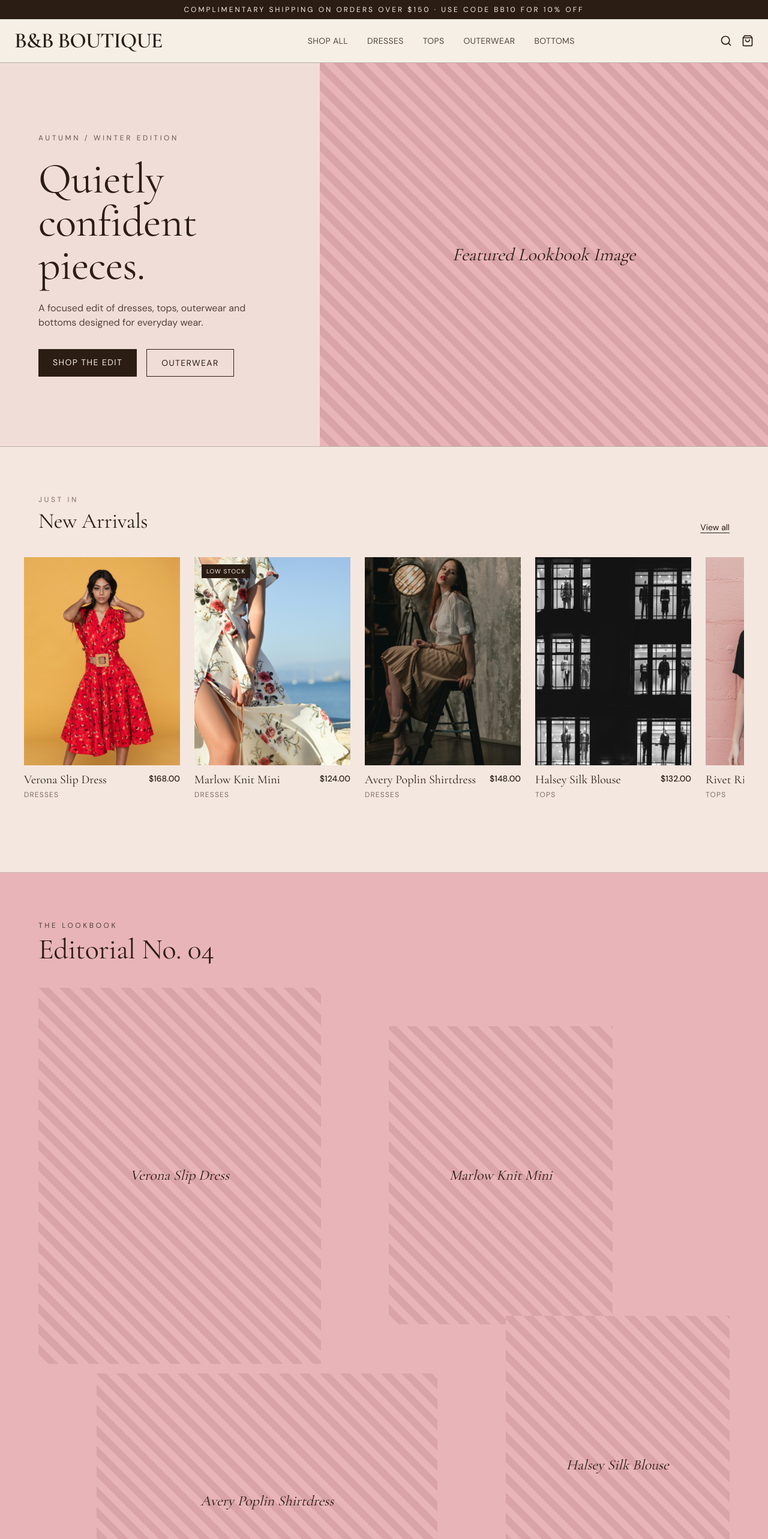
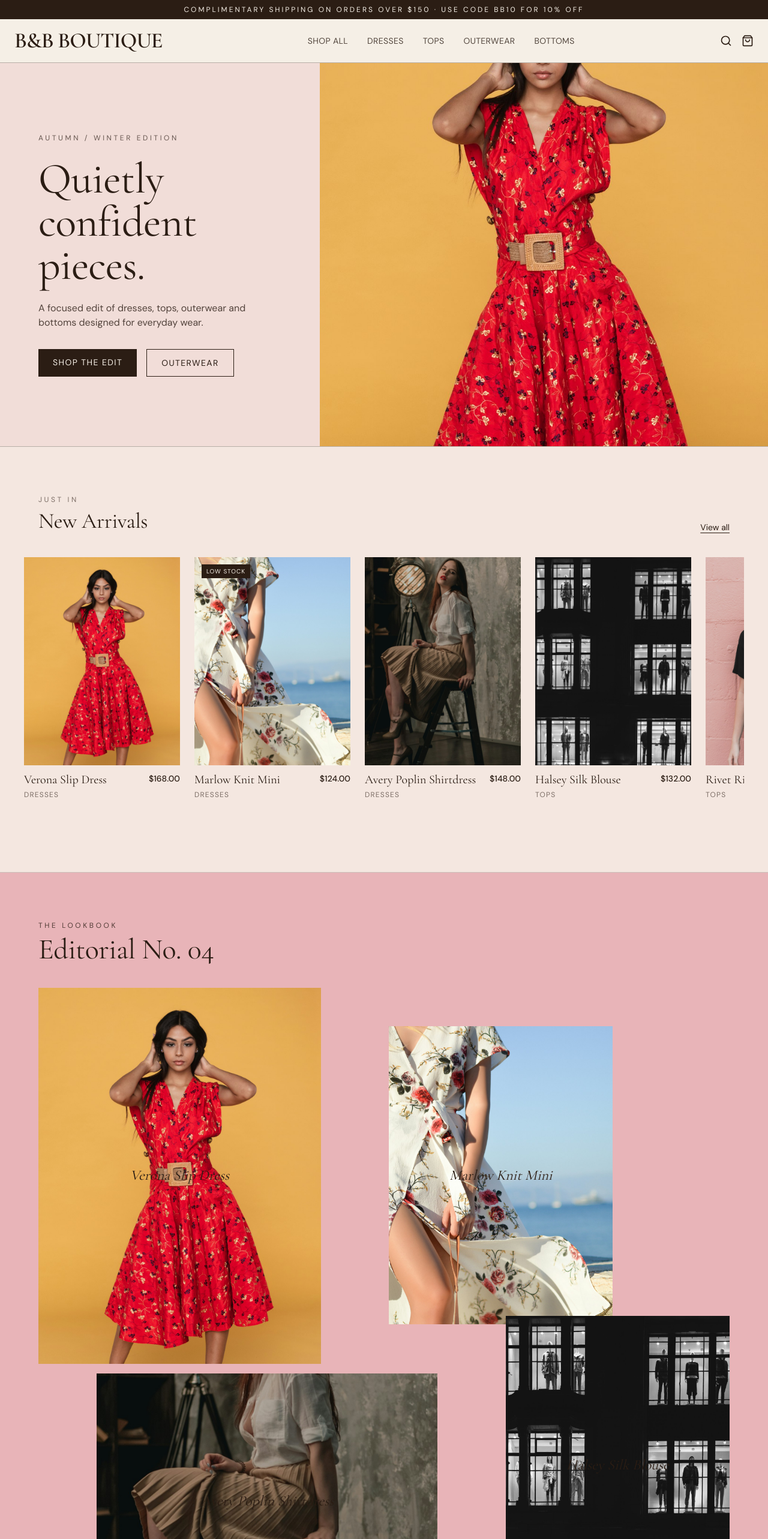
Before and after one commit to adxnana/BBbeautyBoutique, a React (Vite) app: page / in a window 1280 px wide. Shown: the top 2566 px of the page at 60% size. Built offline with nearby package versions, Linux system fonts and the light colour scheme.

Commit message:
Update Home.jsx

```diff
--- a/src/pages/Home.jsx
+++ b/src/pages/Home.jsx
@@ -5,6 +5,10 @@
 export default function Home() {
   const newArrivals = products.slice(0, 6);
   const lookbook = products.slice(0, 4);
+
+  // Pick a dynamic, striking main image for the primary hero asset
+  const heroProduct = products.find((p) => p.id === "beaumont-trench") || products[0];
+  const heroImage = heroProduct?.images?.[0];
 
   return (
     <div>
@@ -35,8 +39,17 @@
             </Link>
           </div>
         </div>
-        <div className="lg:col-span-7 bg-bbpink img-placeholder text-3xl min-h-[60vh]">
-          Featured Lookbook Image
+        <div className="lg:col-span-7 bg-bbpink img-placeholder text-3xl min-h-[60vh] relative overflow-hidden">
+          <span className="absolute inset-0 flex items-center justify-center p-4">Featured Lookbook Image</span>
+          {heroImage && (
+            <img
+              src={heroImage}
+              alt="B&B Boutique Hero Look"
+              loading="eager"
+              className="absolute inset-0 h-full w-full object-cover"
+              onError={(e) => { e.currentTarget.style.display = "none"; }}
+            />
+          )}
         </div>
       </section>
 
@@ -71,18 +84,36 @@
           <h2 className="font-serif text-5xl mt-2">Editorial No. 04</h2>
         </div>
         <div className="grid grid-cols-12 gap-4 mt-10">
-          <div className="col-span-12 md:col-span-5 aspect-[3/4] img-placeholder text-2xl">
-            {lookbook[0].name}
-          </div>
-          <div className="col-span-12 md:col-span-4 md:col-start-7 aspect-[3/4] mt-0 md:mt-16 img-placeholder text-2xl">
-            {lookbook[1].name}
-          </div>
-          <div className="col-span-12 md:col-span-6 md:col-start-2 aspect-[4/3] img-placeholder text-2xl">
-            {lookbook[2].name}
-          </div>
-          <div className="col-span-12 md:col-span-4 md:col-start-9 aspect-[3/4] md:-mt-24 img-placeholder text-2xl">
-            {lookbook[3].name}
-          </div>
+          {lookbook.map((p, idx) => {
+            // Give each element unique structural grid weights to keep that custom lookbook shape
+            const layoutClasses = [
+              "col-span-12 md:col-span-5 aspect-[3/4]",
+              "col-span-12 md:col-span-4 md:col-start-7 aspect-[3/4] mt-0 md:mt-16",
+              "col-span-12 md:col-span-6 md:col-start-2 aspect-[4/3]",
+              "col-span-12 md:col-span-4 md:col-start-9 aspect-[3/4] md:-mt-24"
+            ];
+
+            return (
+              <Link
+                to={`/product/${p.id}`}
+                key={p.id}
+                className={`${layoutClasses[idx] || "col-span-6"} img-placeholder text-2xl relative overflow-hidden block group`}
+              >
+                <span className="absolute inset-0 flex items-center justify-center text-center p-4 z-10 bg-bbespresso/0 group-hover:bg-bbespresso/10 transition-colors duration-300">
+                  {p.name}
+                </span>
+                {p.images?.[0] && (
+                  <img
+                    src={p.images[0]}
+                    alt={p.name}
+                    loading="lazy"
+                    className="absolute inset-0 h-full w-full object-cover transition-transform duration-700 group-hover:scale-102"
+                    onError={(e) => { e.currentTarget.style.display = "none"; }}
+                  />
+                )}
+              </Link>
+            );
+          })}
         </div>
       </section>
 
@@ -91,7 +122,7 @@
         {[
           { title: "Considered Materials", body: "Natural fibers and durable blends sourced for longevity." },
           { title: "Small-Batch Production", body: "Limited runs that reduce waste and preserve fit and finish." },
-          { title: "Free Shipping Over $150", body: "Standard delivery on every U.S. order above the threshold." },
+          { title: "Free Shipping Over $150", body: "Standard delivery on every order above the threshold." },
         ].map((v, i) => (
           <div
             key={v.title}
@@ -108,9 +139,24 @@
         <h2 className="font-serif text-4xl mb-10">The Edit</h2>
         <div className="grid grid-cols-2 md:grid-cols-4 gap-2">
           {products.slice(0, 8).map((p) => (
-            <div key={p.id} className="aspect-square img-placeholder text-sm">
-              {p.name}
-            </div>
+            <Link
+              to={`/product/${p.id}`}
+              key={p.id}
+              className="aspect-square img-placeholder text-sm relative overflow-hidden block group"
+            >
+              <span className="absolute bottom-3 left-3 bg-bbcream text-bbespresso text-[10px] uppercase tracking-widest px-2 py-1 z-10 opacity-0 group-hover:opacity-100 transition-opacity duration-300">
+                {p.name}
+              </span>
+              {p.images?.[0] && (
+                <img
+                  src={p.images[0]}
+                  alt={p.name}
+                  loading="lazy"
+                  className="absolute inset-0 h-full w-full object-cover transition-transform duration-500 group-hover:scale-105"
+                  onError={(e) => { e.currentTarget.style.display = "none"; }}
+                />
+              )}
+            </Link>
           ))}
         </div>
       </section>
```
